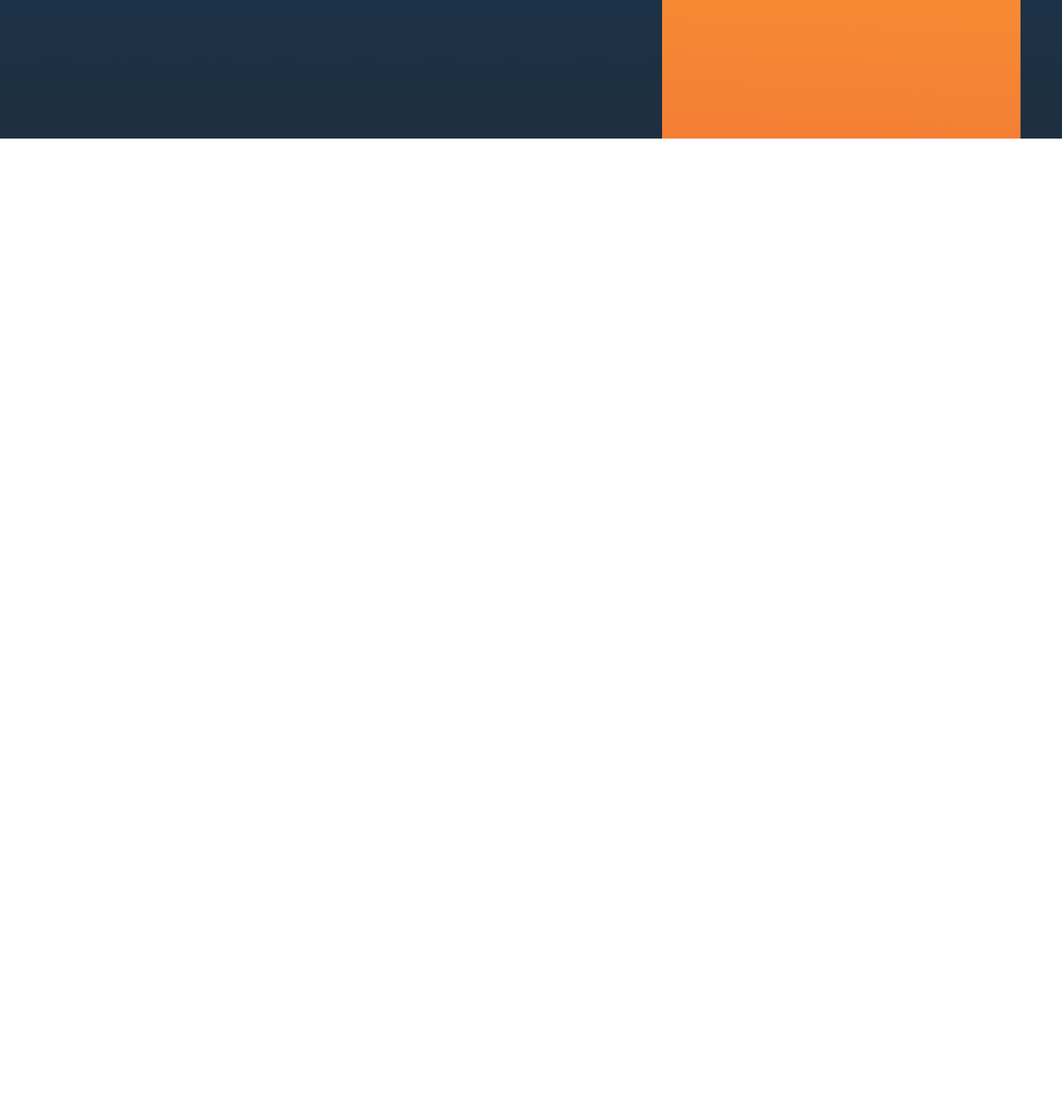
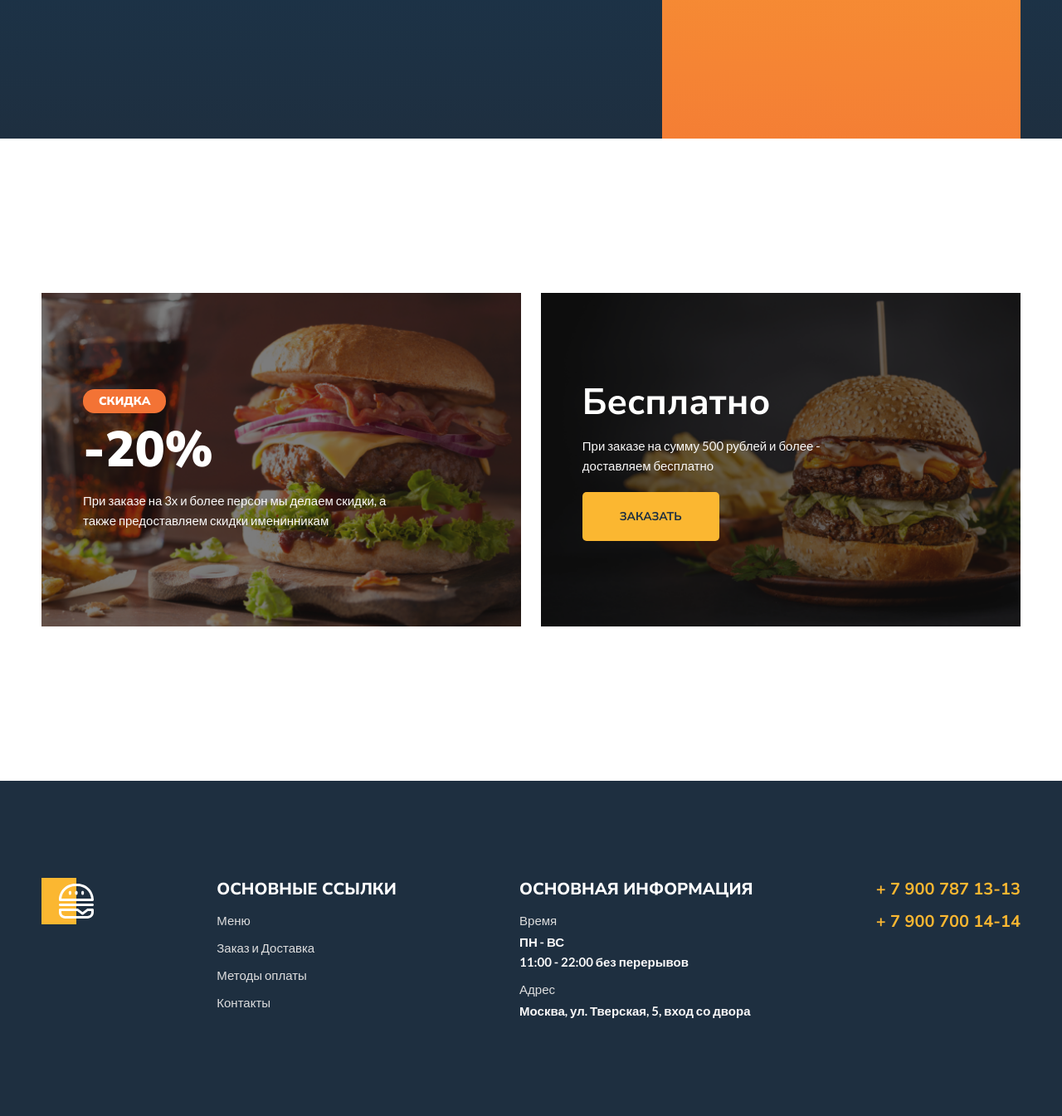
Before and after one commit to AvganovaT/Burger, a plain HTML site: page index.html in a window 1280 px wide. Shown: the part 655-2000 px from the top of the page at 83% size. Before the commit the page ends 822 px from the top, so only its background shows below. Drawn offline with Linux system fonts and the light colour scheme.

Commit message:
Add files via upload

```diff
--- a/index.html
+++ b/index.html
@@ -7,7 +7,7 @@
     <title>Document</title>
     <link rel="preconnect" href="https://fonts.googleapis.com">
     <link rel="preconnect" href="https://fonts.gstatic.com" crossorigin>
-    <link href="https://fonts.googleapis.com/css2?family=Lato&family=Nunito+Sans:wght@700;800&display=swap" rel="stylesheet">
+    <link href="https://fonts.googleapis.com/css2?family=Lato:wght@400;700&family=Nunito+Sans:wght@700;800;900&display=swap" rel="stylesheet">
     <link rel="stylesheet" href="style/main.css">
 </head>
 <body>
@@ -27,5 +27,57 @@
             </div>
         </div>
     </div>
+    <div class="promo">
+        <div class="container">
+            <div class="promo-left">
+                <p class="sale">Скидка</p>
+                <p class="cost">-20%</p>
+                <p class="description">При заказе на 3х и более персон мы делаем скидки, а также предоставляем скидки именинникам
+                </p>
+            </div>
+            <div class="promo-right">
+                <p class="free">Бесплатно</p>
+                <p class="description">При заказе на сумму 500 рублей и более - доставляем бесплатно
+                </p>
+                <a href="#">заказать</a>
+            </div>
+        </div>
+    </div>
+    <div class="footer">
+        <div class="container">
+            <div class="item">
+                <img class="logo" src="image/logo.svg" alt="Logo">
+            </div>
+            <div class="item">
+                <h2>основные ссылки</h2>
+                <ul>
+                    <li><a href="">Меню</a></li>
+                    <li><a href="">Заказ и Доставка</a></li>
+                    <li><a href="">Методы оплаты</a></li>
+                    <li><a href="">Контакты</a></li>
+                </ul>
+            </div>
+            <div class="item">
+                <h2>основная информация</h2>
+                <ul>
+                    <li>
+                        <span>Время</span>
+                        ПН - ВС <br>
+                        11:00 - 22:00 без перерывов
+                    </li>
+                    <li>
+                        <span>Адрес</span>
+                        Москва, ул. Тверская, 5, вход со двора
+                    </li>
+                </ul>
+            </div>
+            <div class="tel">
+                <ul>
+                    <li>+ 7 900 787 13-13</li>
+                    <li>+ 7 900 700 14-14</li>
+                </ul>
+            </div>
+        </div>
+    </div>
 </body>
 </html>
--- a/style/main.css
+++ b/style/main.css
@@ -35,13 +35,14 @@ h1 span {
     display: block;
     margin-bottom: 10px;
 }
-p {
+.text p {
     font-family: 'Lato', sans-serif;
     font-size: 19px;
     line-height: 1.4;
     margin-bottom: 42px;
 }
-a {
+.main a,
+.promo a {
     color: #1E2F40;
     background-color: #FBB731;
     border-radius: 5px;
@@ -63,8 +64,111 @@ a {
     height: 100%;
     background: linear-gradient(2.42deg, #F37335 -19.6%, #FBB731 100.79%, #FDC830 100.79%);
 }
-img {
+.main img {
     width: 829px;
     position: absolute;
     right: -168px;
 }
+.promo-left,
+.promo-right {
+    flex: 0 0 49%;
+    color: #fff;
+    box-sizing: border-box;
+    background-repeat: no-repeat;
+    background-size: cover;
+    background-position: center;
+}
+.promo {
+    padding-top: 186px;
+    padding-bottom: 186px;
+}
+.promo-left {
+    background-image: url(../image/promo-left.png);
+    padding: 116px 50px;
+}
+.promo-right {
+    background-image: url(../image/promo-right.png);
+    padding: 102px 50px;
+}
+.sale {
+    font-size: 14px;
+    font-weight: 900;
+    background: #F37335;
+    padding: 5px 19px;
+    border-radius: 14px;
+    display: inline-block;
+    text-transform: uppercase;
+    margin-bottom: 3px;
+}
+.cost {
+    font-size: 60px;
+    font-weight: 900;
+    margin-bottom: 8px;
+}
+.description {
+    font-family: 'Lato', sans-serif;
+    color: #FAF9F9;
+    font-size: 15px;
+    line-height: 24px;
+}
+.promo-left .description {
+   max-width: 392px;
+}
+.promo-right .description {
+    max-width: 300px;
+    margin-bottom: 20px;
+}
+.free {
+    font-size: 44px;
+    font-weight: 700;
+    margin-bottom: 10px;
+}
+.footer {
+    background: #1E2F40;
+    color: #fff;
+    padding-top: 117px;
+    padding-bottom: 106px;
+}
+.logo {
+    width: 63px;
+    height: 56px;
+}
+.item {
+    flex: 0 0 auto;
+}
+.item h2 {
+    font-size: 20px;
+    font-weight: 800;
+    text-transform: uppercase;
+    margin-bottom: 12px;
+}
+.item ul,
+.tel ul {
+    list-style-type: none;
+}
+.item li {
+    margin-bottom: 9px;
+    font-family: 'Lato', sans-serif;
+    font-size: 15px;
+    color: #FAF9F9;
+    font-weight: 700;
+    line-height: 24px;
+}
+.item a {
+    color: #DEDEDE;
+    text-decoration: none;
+    font-weight: 400;
+}
+.item span {
+    color: #DEDEDE;
+    display: block;
+    font-weight: 400;
+    margin-bottom: 2px;
+}
+.tel ul {
+    font-size: 20px;
+    color: #FBB731;
+}
+.tel li {
+    margin-bottom: 12px;
+}
```
Also changed, not shown: image/logo.svg (added), image/promo-left.png (added), image/promo-right.png (added).
